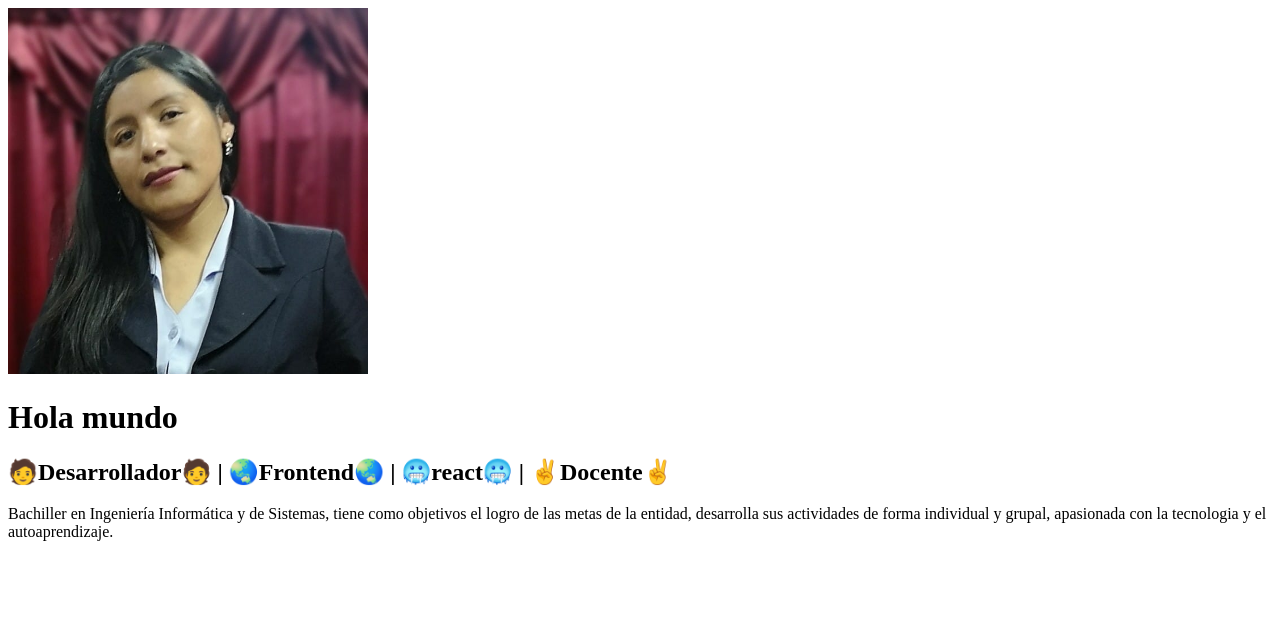
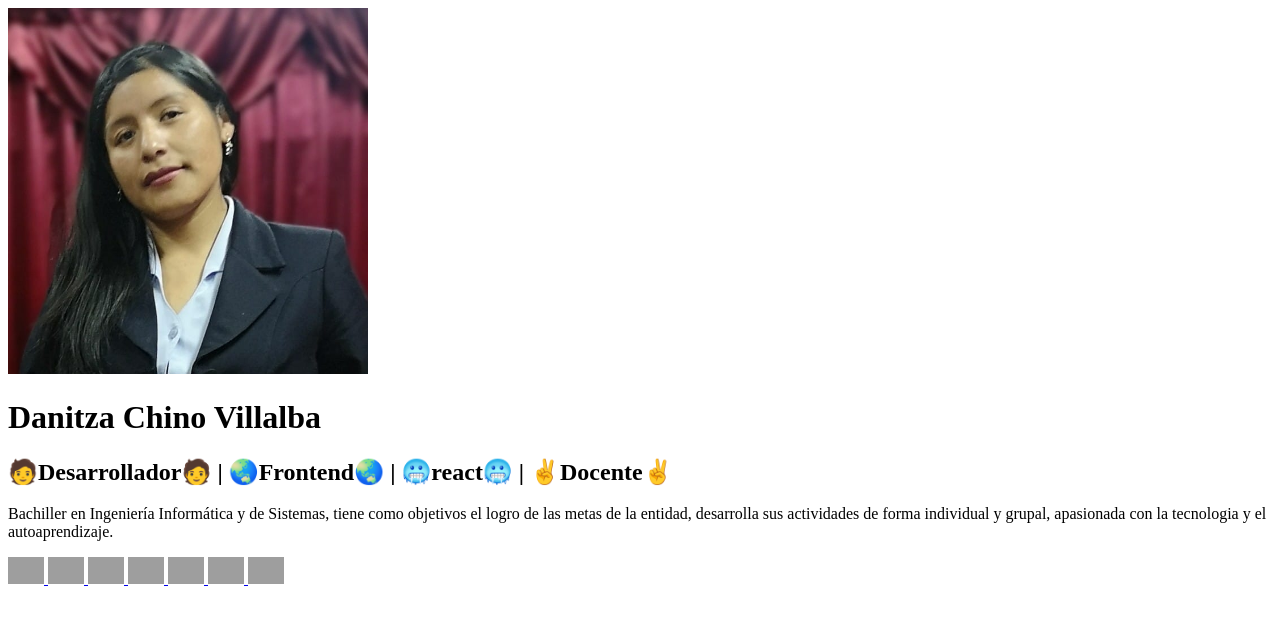
Before and after one commit to DanitzaCV/targeta-personal-webd, a plain HTML site: page index.html in a window 1280 px wide. Drawn offline with Linux system fonts and the light colour scheme; grey boxes are pictures that could not be loaded.

Commit message:
Footer de Targeta Web

```diff
--- a/index.html
+++ b/index.html
@@ -15,12 +15,37 @@
         alt="Foto Danitza Chino Villalba" width ="360px"/>
     </header>
     <main>
-        <h1>Hola mundo</h1>
+        <h1>Danitza Chino Villalba</h1>
         <h2>🧑Desarrollador🧑 | 🌏Frontend🌏 | 🥶react🥶 | ✌Docente✌</h2>
         <p>Bachiller en Ingeniería Informática y de Sistemas, tiene como objetivos el logro
          de las metas de la entidad, desarrolla sus actividades de forma individual y
          grupal, apasionada con  la tecnologia y el autoaprendizaje.</p>
    </main>
+
+   <footer>
+    <a href="https://www.linkedin.com/in/danitza-chino-villalba-8b1771141/">
+      <img src="https://image.flaticon.com/icons/png/512/174/174857.png" alt="LinkedIn" width="36px" />
+    </a>
+    <a href="https://www.instagram.com/danitzacv/">
+      <img src="https://cdn-icons-png.flaticon.com/512/1409/1409946.png" alt="Instagram" width="36px" />
+    </a>
+    <a href="https://www.facebook.com/dannyitzel.cv">
+      <img src="https://cdn-icons-png.flaticon.com/512/733/733547.png" alt="Facebook" width="36px" />
+    </a>
+    <a href="https://github.com/DanitzaCV">
+      <img src="https://image.flaticon.com/icons/png/512/733/733553.png" alt="GitHub" width="36px" />
+    </a>
+    <a href="https://www.youtube.com/channel/UCE443gD44FBeJaf4zWqunDQ">
+      <img src="https://cdn-icons-png.flaticon.com/512/174/174883.png" alt="YouTube" width="36px" />
+    </a>
+    <a href="https://dcv-fc.app">
+      <img src="https://i.postimg.cc/65TVxg9t/world-globe.png" alt="Página Personal" width="36px" />
+    </a>
+    <a href="mailto:sdanikacv@gmail.com">
+        <img src="https://cdn-icons-png.flaticon.com/512/893/893257.png" alt="Correo" width="36px" />
+      </a>
+  </footer>
+
 </body>
 
 </html>
```
